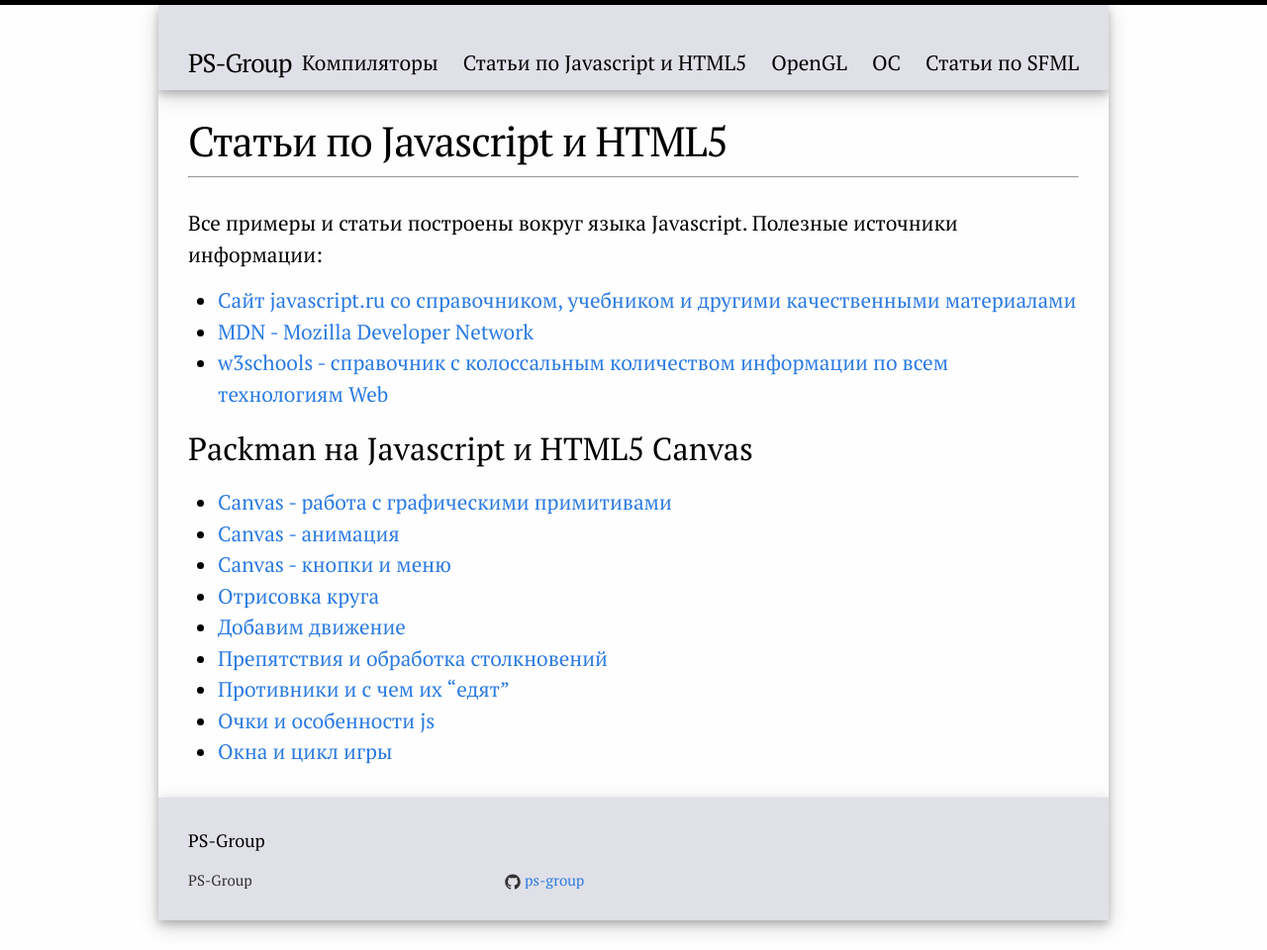
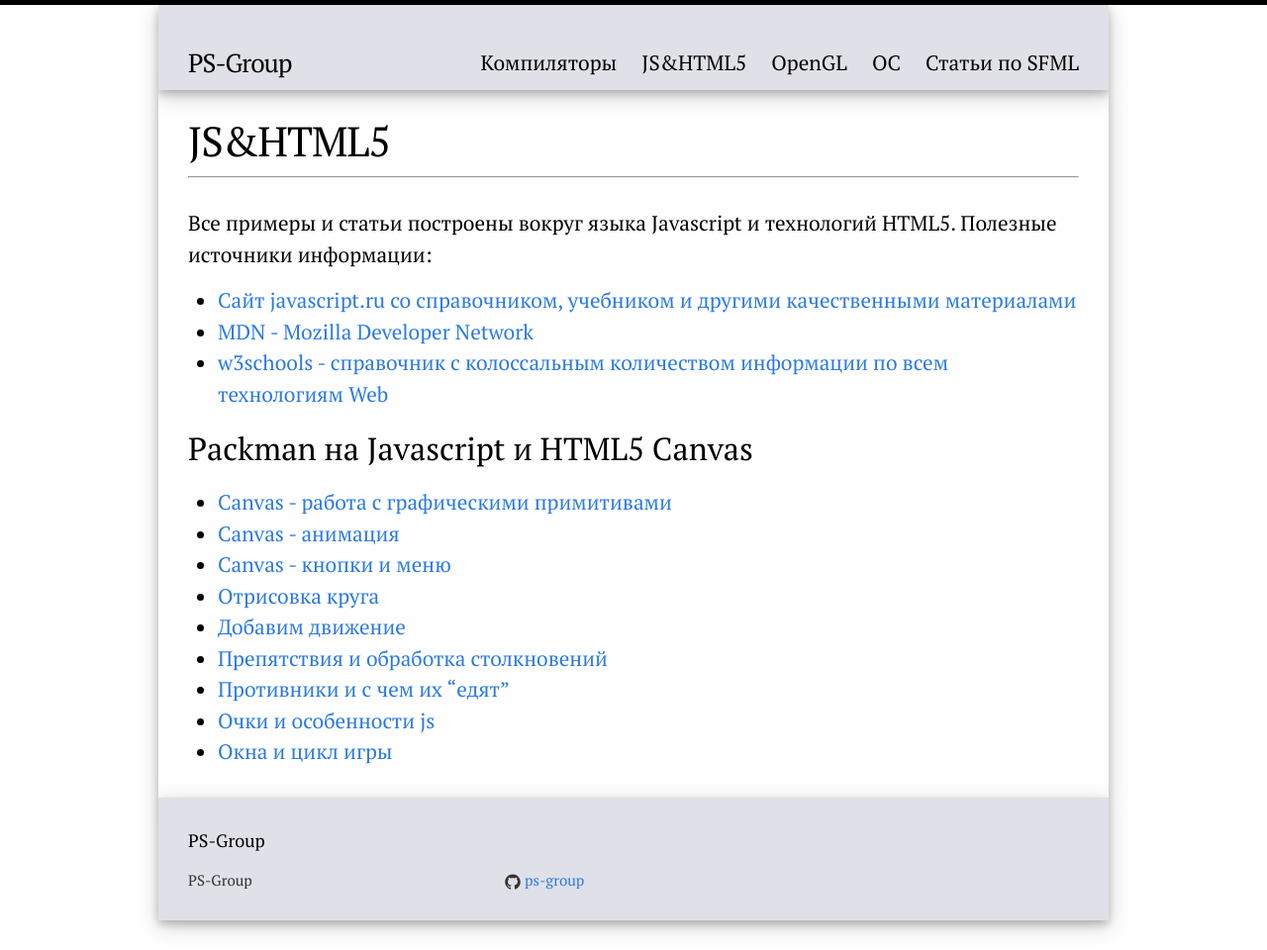
Before and after one commit to ps-group/ps-group.github.io, a Jekyll site: the page built from js.md, in a window 1280 px wide. Shown: the whole page at 99% size. Built offline with Jekyll 4.4.1, drawn with Linux system fonts in a browser that asks for light colours.

Commit message:
Update js.md

```diff
--- a/js.md
+++ b/js.md
@@ -1,10 +1,10 @@
 ---
 layout: page
-title: "Статьи по Javascript и HTML5"
+title: "JS&HTML5"
 permalink: /js/
 ---
 
-Все примеры и статьи построены вокруг языка Javascript. Полезные источники информации:
+Все примеры и статьи построены вокруг языка Javascript и технологий HTML5. Полезные источники информации:
 
 - [Сайт javascript.ru со справочником, учебником и другими качественными материалами](http://javascript.ru/)
 - [MDN - Mozilla Developer Network](https://developer.mozilla.org/ru/)
```
